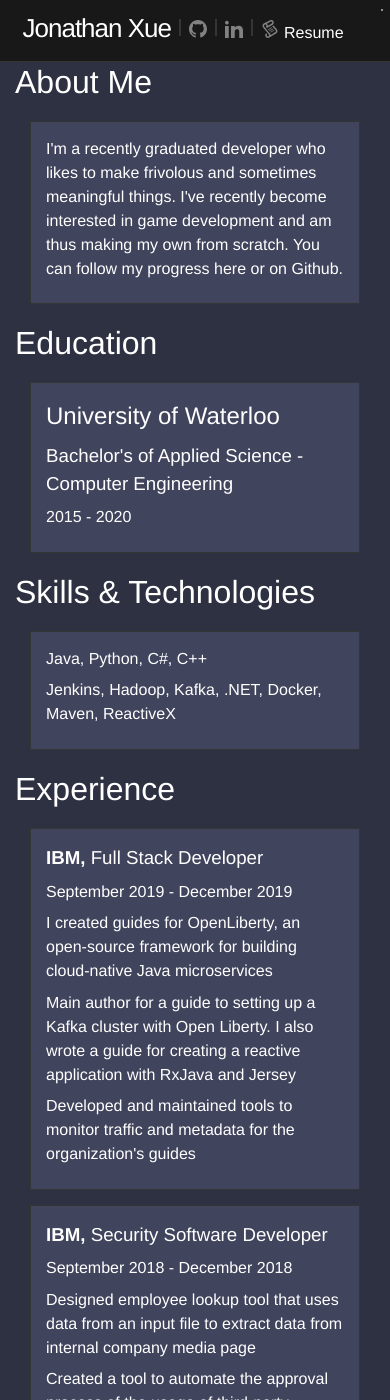
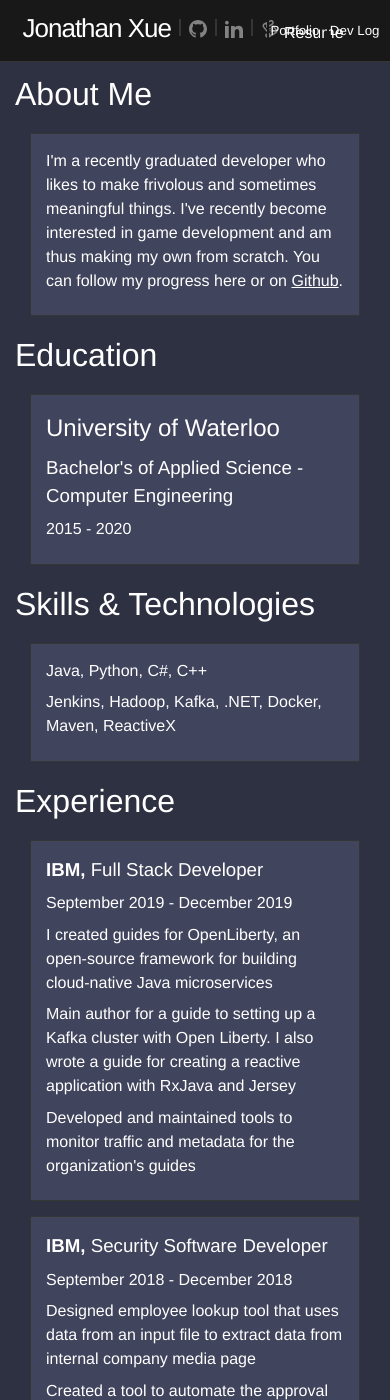
Before and after one commit to jonathanxue/personalwebsite, a Jekyll site: the page built from index.markdown, in a window 390 px wide and 1400 px high. Built offline with Jekyll 4.4.1, drawn with Linux system fonts in a browser that asks for light colours.

Commit message:
improved mobile support

```diff
--- a/_config.yml
+++ b/_config.yml
@@ -23,7 +23,7 @@ email: jonathanxue97@gmail.com
 description: >- # this means to ignore newlines until "baseurl:"
   Personal website for Jonathan Xue
 baseurl: "/" # the subpath of your site, e.g. /blog
-url: "http://jonathan-xue.com" # the base hostname & protocol for your site, e.g. http://example.com
+url: "http://www.jonathan-xue.com" # the base hostname & protocol for your site, e.g. http://example.com
 github_username: jonathanxue
 linkedin_username: xue-jonathan
 
--- a/_includes/aboutme.html
+++ b/_includes/aboutme.html
@@ -3,7 +3,7 @@
     <div class = "entry-item">
         <p>I'm a recently graduated developer who likes to make frivolous and sometimes
              meaningful things. I've recently become interested in game development and am thus making my
-             own from scratch. You can follow my progress here or on <a href = "https://github.com/jonathanxue/game-learning-engine" target = _blank>Github</a>.
+             own from scratch. You can follow my progress here or on <a href = "https://github.com/jonathanxue/game-learning-engine" target = _blank><u>Github</u></a>.
         </p>
     </div>
 </div>
--- a/_includes/header.html
+++ b/_includes/header.html
@@ -2,7 +2,7 @@
     <div class="wrapper">
       <ul class = "header-list">
         <li id = "title-container">
-          <a id="site-title" href="{{ site.baseurl }}/">{{ site.title }}</a>
+          <a id="site-title" href="/">{{ site.title }}</a>
         </li>
         <li>
           <a class="resume" href="https://github.com/jonathanxue" target="_blank">
--- a/_sass/_layout.scss
+++ b/_sass/_layout.scss
@@ -87,56 +87,27 @@
 
     @include media-query($on-palm) {
         position: absolute;
-        top: 9px;
         right: $spacing-unit / 2;
-        background-color: $background-color;
-        border: 1px solid $grey-color-light;
+        //background-color: $background-color;
+        //border: 1px solid $grey-color-light;
         border-radius: 5px;
         text-align: right;
 
-        .menu-icon {
-            display: block;
-            float: right;
-            width: 36px;
-            height: 26px;
-            line-height: 0;
-            padding-top: 10px;
-            text-align: center;
-
-            > svg {
-                width: 18px;
-                height: 15px;
-
-                path {
-                    fill: $grey-color-dark;
-                }
-            }
-        }
-
         .trigger {
-            clear: both;
-            display: none;
-
-            &:hover {
-                background-color: $brand-color;
-                border: 2px solid $brand-color;
-            }
-
-            &:active {
-                background-color: #4e536e;
-                border: 2px solid #4e536e;
-            }
+            width: 10;
+            padding: 0 1px;
         }
 
         .page-link {
-            display: block;
-            padding: 5px 10px;
-
+            //display: block;
+            padding: 0;
+            min-width: 30px;
+            box-sizing: border-box;
+            font-size: smaller;
             &:not(:last-child) {
                 margin-right: 0;
             }
-            margin-left: 20px;
-
+            //margin-left: 20px;
         }
     }
 }
@@ -187,29 +158,6 @@
     color: $grey-color-dark;
 }
 
-/*@include media-query($on-laptop) {
-    .footer-col-1,
-    .footer-col-2 {
-        width: -webkit-calc(50% - (#{$spacing-unit} / 2));
-        width:         calc(50% - (#{$spacing-unit} / 2));
-    }
-
-    .footer-col-3 {
-        width: -webkit-calc(100% - (#{$spacing-unit} / 2));
-        width:         calc(100% - (#{$spacing-unit} / 2));
-    }
-}
-
-@include media-query($on-palm) {
-    .footer-col {
-        float: none;
-        width: -webkit-calc(100% - (#{$spacing-unit} / 2));
-        width:         calc(100% - (#{$spacing-unit} / 2));
-    }
-}*/
-
-
-
 /**
  * Page content
  */
@@ -222,6 +170,11 @@
     padding-bottom: 5%;
     box-sizing: border-box;
     z-index: 1;
+
+    @media only screen and (max-width: 700px) {
+        padding: 5% 0;
+        padding-bottom: 10%;
+    }
 }
 
 .page-heading {
@@ -318,6 +271,21 @@
     box-sizing: border-box;
     left: 3%;
     text-align:center;
+
+    @media only screen and (max-width: 1000px) {
+        min-width: 175px;
+        h1, h2 {
+            font-size:  $base-font-size;
+        }
+        #main-image {
+            width: 150px;
+            height: 150px;
+        }
+    }
+
+    @media only screen and (max-width: 650px) {
+        visibility: hidden;
+    }
 }
 
 .home-banner-content {
@@ -328,11 +296,6 @@
         overflow: wrap;
         border-bottom: 2px solid #ffffff;
         margin-top: 10%;
-    }
-    @media screen and (max-width: 500px) {
-        .home-banner-content {
-            visibility: hidden;
-        }
     }
 }
 
```
Also changed, not shown: other parts of _includes/header.html (+0 -1 lines).
